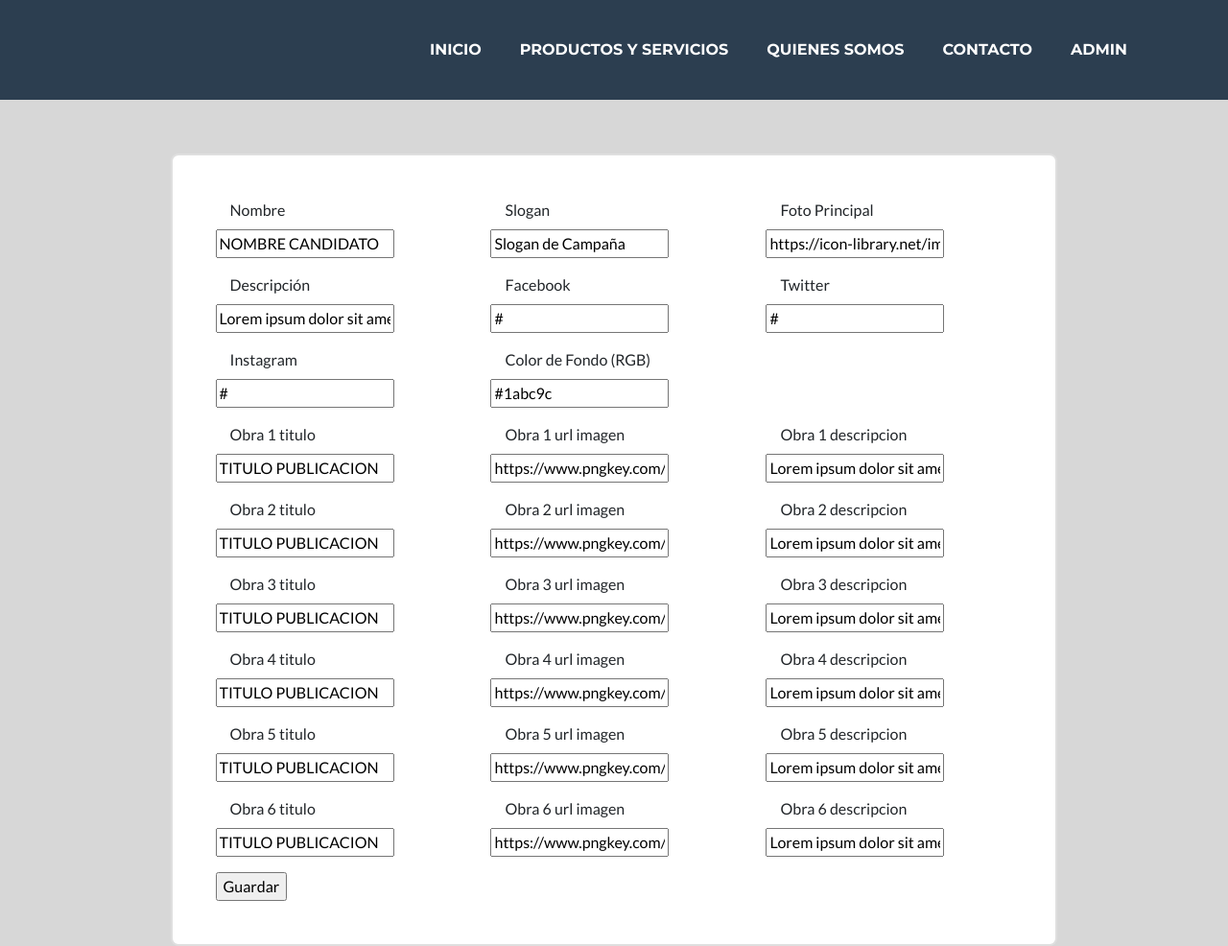
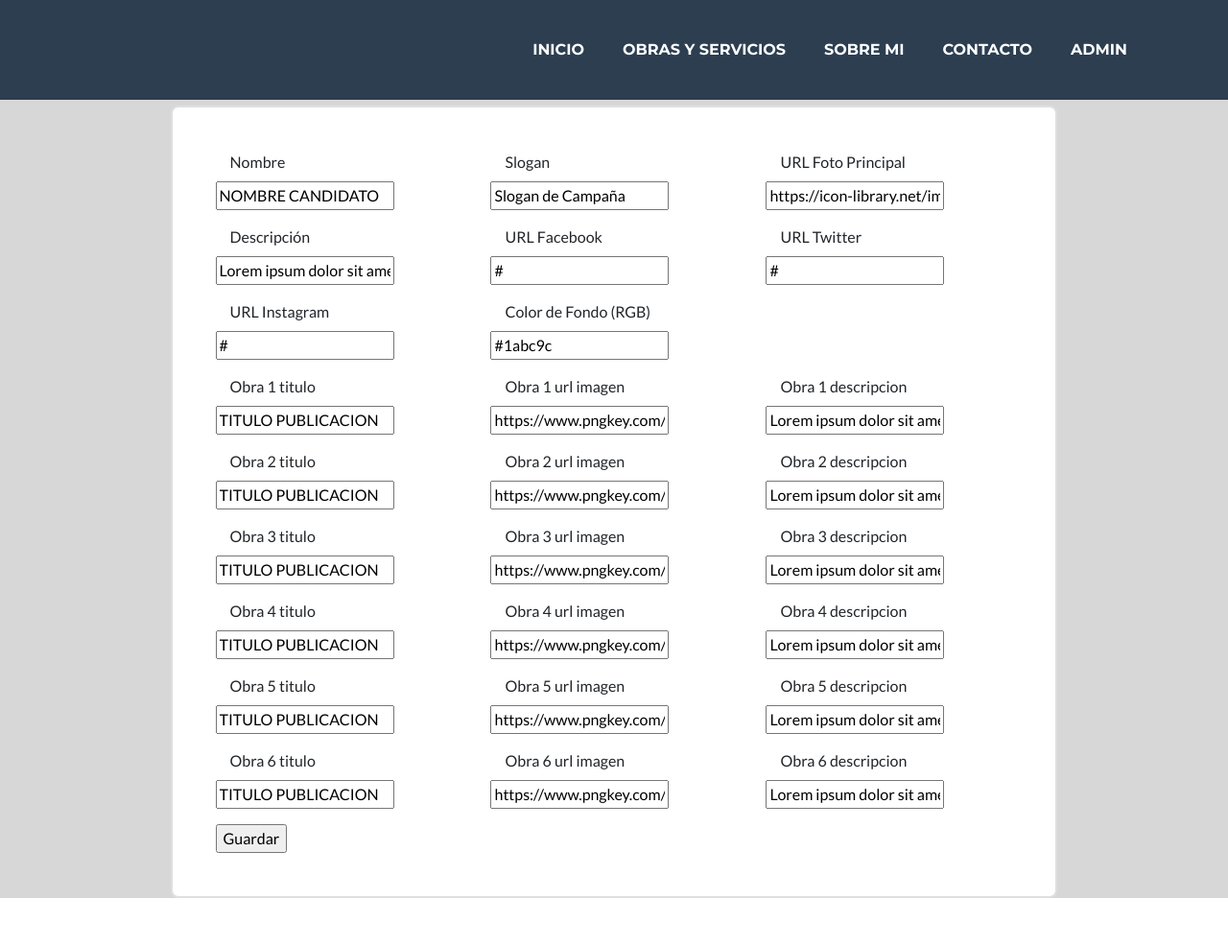
Before and after one commit to afurourrego/flask_python_landing_page, a Flask app: page /py_admin in a window 1280 px wide. Shown: the whole page at 96% size. After the commit the page ends 936 px from the top, so only its background shows below. Run offline with Flask 2, Linux system fonts and the light colour scheme; a user stored in the database is signed in; data comes from the database, SQL or seed files in the repository; both versions use the stored data as it was after the commit; some libraries are stand-ins or nearby versions.

Commit message:
last changes

```diff
--- a/app/app.py
+++ b/app/app.py
@@ -1,4 +1,4 @@
-from flask import Flask, render_template, request, session, make_response, escape
+from flask import Flask, render_template, request, session, make_response, escape, url_for, redirect, flash
 from flask_sqlalchemy import SQLAlchemy
 from werkzeug.security import generate_password_hash, check_password_hash
 
@@ -172,6 +172,7 @@ def py_admin():
 			db.session.flush()
 			db.session.commit()
 
+			flash("Sitio actualizado con exito", "notify")
 			return index()
 
 		config = ConfigSites.query.first()
@@ -233,16 +234,18 @@ def py_admin():
 
 @app.route('/registrarse', methods=['GET', 'POST'])
 def registrarse():
-	if request.method == 'POST':
-		usuario = request.form['usuario']
-		contrasena = request.form['contrasena']
+	if "usuario" in session:
+		if request.method == 'POST':
+			usuario = request.form['usuario']
+			contrasena = request.form['contrasena']
 
-		contrasena_encriptada = generate_password_hash(contrasena,method='sha256')
-		nuevo_usuario = Usuarios(usuario=usuario,contrasena=contrasena_encriptada)
-		db.session.add(nuevo_usuario)
-		db.session.commit()
-		return "Usuario registrado"
-	return render_template('registrarse.html')
+			contrasena_encriptada = generate_password_hash(contrasena,method='sha256')
+			nuevo_usuario = Usuarios(usuario=usuario,contrasena=contrasena_encriptada)
+			db.session.add(nuevo_usuario)
+			db.session.commit()
+			return "Usuario registrado"
+		return render_template('registrarse.html')
+	return iniciar_sesion()
 
 @app.route('/iniciar_sesion', methods=['GET', 'POST'])
 def iniciar_sesion():
@@ -253,8 +256,9 @@ def iniciar_sesion():
 
 		if usuario and check_password_hash(usuario.contrasena,contrasena):
 			session['usuario'] = usuario.usuario
-			return py_admin()
-		return "Los datos ingresados no son válidos"
+			flash("Inicio de sesion exitoso", "notify")
+			return redirect(url_for('py_admin'))
+		flash("Los datos ingresados no son válidos", "alert")
 	return render_template('iniciar_sesion.html')
 
 if __name__ == '__main__':
--- /dev/null
+++ b/app/static/css/estilos.css
@@ -0,0 +1,30 @@
+.bg-primary{
+  background-color: {{color_fondo}} !important;
+}
+.portfolio .portfolio-item .portfolio-item-caption {
+  background-color: {{color_fondo}} !important;
+}
+.btn-primary {
+  background-color: {{color_fondo}} !important;
+  border-color: {{color_fondo}} !important;
+}
+
+.notify {
+  background-color: #d2ffd3 !important;
+  color: #207832 !important;
+  padding: 8px !important;
+}
+.alert {
+  background-color: #ffd2d2 !important;
+  color: #782020 !important;
+  padding: 8px !important;
+}
+
+body {
+  padding-top: 100px;
+}
+
+.card{
+  margin-top: 10px !important;
+  padding: 45px;
+}
--- a/app/templates/iniciar_sesion.html
+++ b/app/templates/iniciar_sesion.html
@@ -6,10 +6,6 @@ Iniciar Sesión
 
 
 <style media="screen">
-	.card{
-		margin-top: 160px !important;
-		padding: 45px;
-	}
 	body {
 		background: #d7d7d7 !important;
 	}
--- a/app/templates/layout.html
+++ b/app/templates/layout.html
@@ -16,6 +16,7 @@
 
 		<!-- Theme CSS -->
 	  <link href="static/css/freelancer.min.css" rel="stylesheet">
+		<link rel="stylesheet" href="{{url_for('static', filename='css/estilos.css')}}">
 
 	</head>
 	<body id="page-top">
@@ -31,10 +32,10 @@
 							<a class="nav-link py-3 px-0 px-lg-3 rounded js-scroll-trigger" href="http://localhost:5000/#page-top">Inicio</a>
 						</li>
 						<li class="nav-item mx-0 mx-lg-1">
-							<a class="nav-link py-3 px-0 px-lg-3 rounded js-scroll-trigger" href="http://localhost:5000/#productos_servicios">Productos y Servicios</a>
+							<a class="nav-link py-3 px-0 px-lg-3 rounded js-scroll-trigger" href="http://localhost:5000/#obras_servicios">Obras y Servicios</a>
 						</li>
 						<li class="nav-item mx-0 mx-lg-1">
-							<a class="nav-link py-3 px-0 px-lg-3 rounded js-scroll-trigger" href="http://localhost:5000/#about">Quienes Somos</a>
+							<a class="nav-link py-3 px-0 px-lg-3 rounded js-scroll-trigger" href="http://localhost:5000/#about">Sobre Mi</a>
 						</li>
 						<li class="nav-item mx-0 mx-lg-1">
 							<a class="nav-link py-3 px-0 px-lg-3 rounded js-scroll-trigger" href="http://localhost:5000/#contact">contacto</a>
@@ -46,10 +47,19 @@
 				</div>
 			</div>
 		</nav>
-
+		{% with messages = get_flashed_messages(with_categories=True) %}
+			{% if messages %}
+				{% for category, message in messages %}
+					<div class="container d-flex align-items-center flex-column">
+						<div class="{{category}} card col-md-10 col-lg-10 align-items-center">
+							{{ message }}
+						</div>
+					</div>
+				{% endfor %}
+			{% endif %}
+		{% endwith %}
 		{% block content %}
 		{% endblock %}
-
 
 	  <!-- Bootstrap core JavaScript -->
 	  <script src="static/vendor/jquery/jquery.min.js"></script>
--- a/app/templates/py_admin.html
+++ b/app/templates/py_admin.html
@@ -6,10 +6,6 @@ Administrador
 
 
 <style media="screen">
-	.card{
-		margin-top: 160px !important;
-		padding: 45px;
-	}
 	body {
 		background: #d7d7d7 !important;
 	}
@@ -31,7 +27,7 @@ Administrador
 				</p>
 
 				<p class="col-12 col-md-4">
-					<label for="slogan", class="col-12">Foto Principal</label>
+					<label for="slogan", class="col-12">URL Foto Principal</label>
 					<input type="text" name="foto_principal" value="{{foto_principal}}">
 				</p>
 
@@ -41,17 +37,17 @@ Administrador
 				</p>
 
 				<p class="col-12 col-md-4">
-					<label for="slogan", class="col-12">Facebook</label>
+					<label for="slogan", class="col-12">URL Facebook</label>
 					<input type="text" name="facebook" value="{{facebook}}">
 				</p>
 
 				<p class="col-12 col-md-4">
-					<label for="slogan", class="col-12">Twitter</label>
+					<label for="slogan", class="col-12">URL Twitter</label>
 					<input type="text" name="twitter" value="{{twitter}}">
 				</p>
 
 				<p class="col-12 col-md-4">
-					<label for="slogan", class="col-12">Instagram</label>
+					<label for="slogan", class="col-12">URL Instagram</label>
 					<input type="text" name="instagram" value="{{instagram}}">
 				</p>
 
--- a/app/templates/registrarse.html
+++ b/app/templates/registrarse.html
@@ -5,10 +5,6 @@ Registrarse
 {% block content %}
 
 <style media="screen">
-	.card{
-		margin-top: 160px !important;
-		padding: 45px;
-	}
 	body {
 		background: #d7d7d7 !important;
 	}
```
Also changed, not shown: app/templates/buscar.html (deleted, +0 -19 lines), app/templates/index.html (+3 -15 lines), app/database/database.db, app/static/css/freelancer.css.
